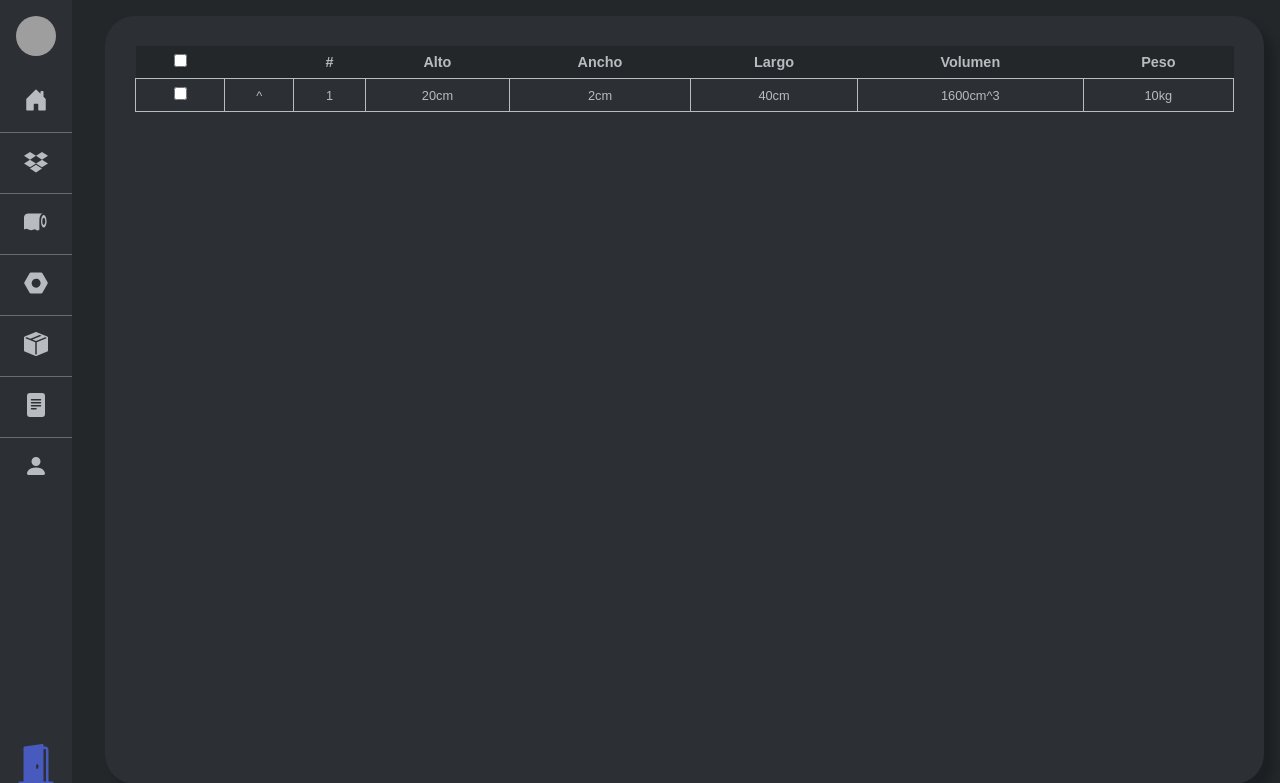
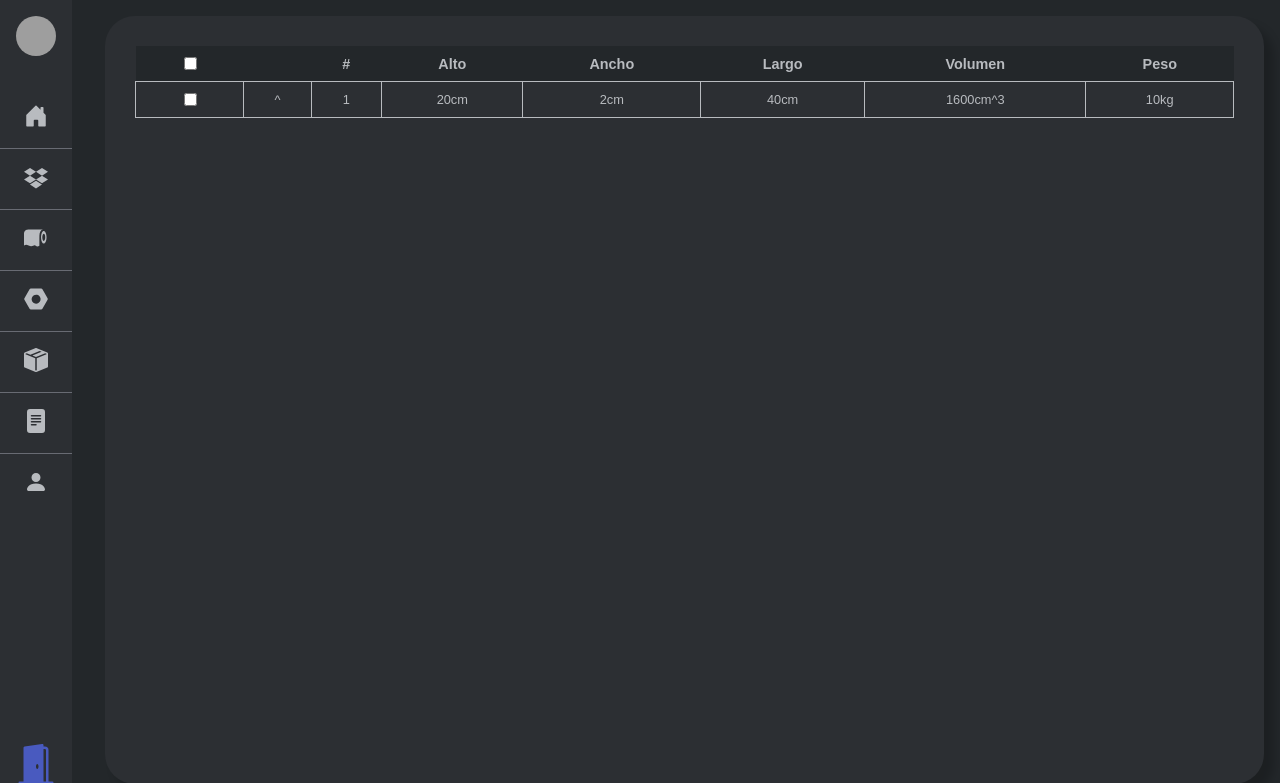
Before and after one commit to neyzerth/packaging-system, a PHP site: page /boxes/index.php in a window 1280 px wide. Shown: the top 783 px of the page. Run offline with PHP 8.4, Linux system fonts and the light colour scheme; grey boxes are pictures that could not be loaded.

Commit message:
Update sidebar.css

```diff
--- a/styles/sidebar.css
+++ b/styles/sidebar.css
@@ -1,6 +1,4 @@
-* {
-    margin: 0;
-}
+
 
 .link-body {
     fill: var(--blue-dark);
```
